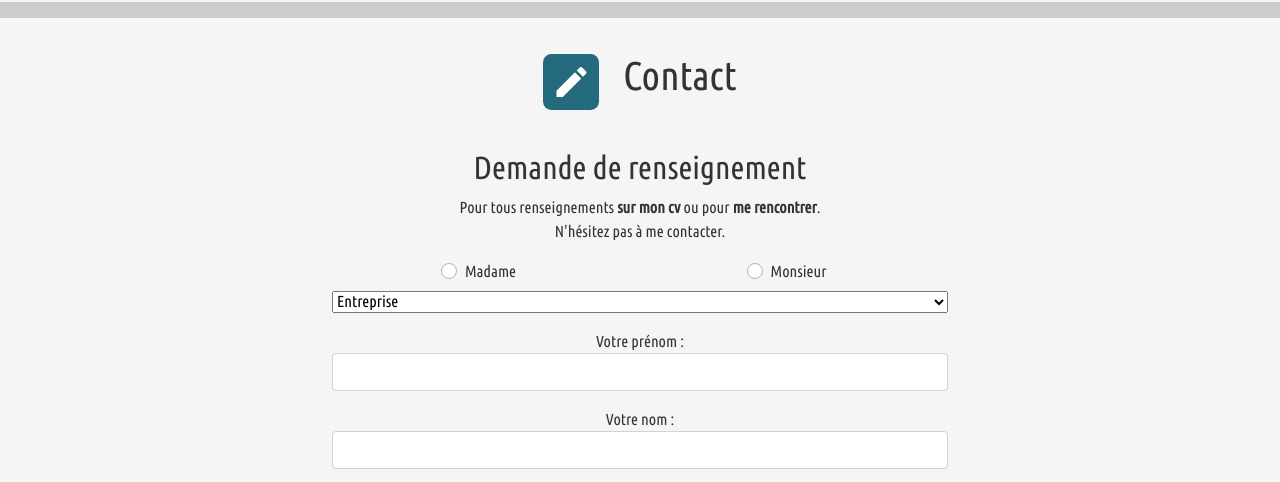
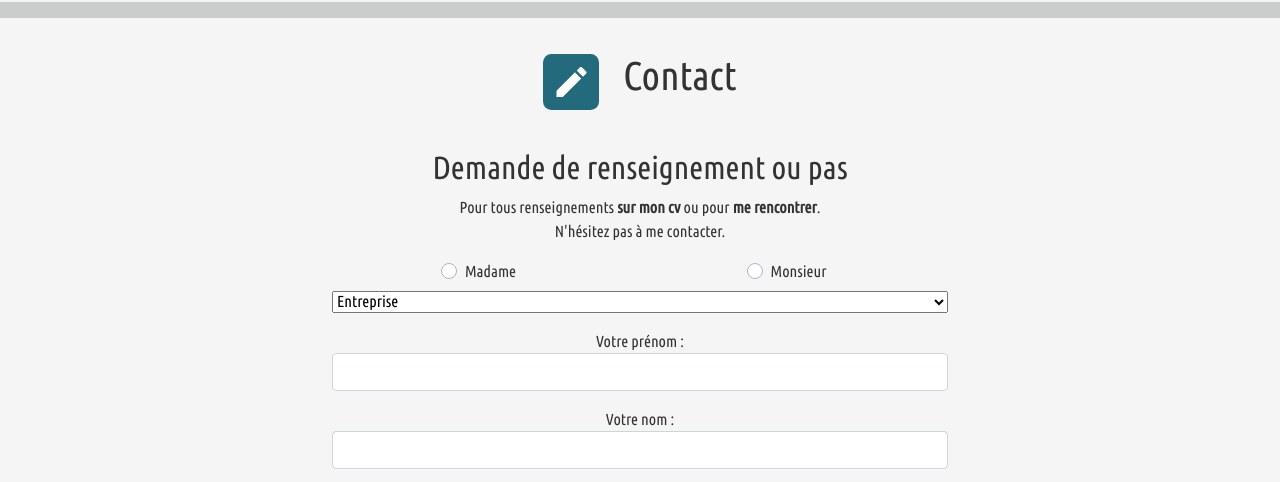
Before and after one commit to jpb4git/s3j, a plain HTML site: page cv/cv-jpb/contact.html in a window 1280 px wide. Shown: the part 298-780 px from the top of the page. Drawn offline with nearby package versions, Linux system fonts and the light colour scheme.

```diff
--- a/cv/cv-jpb/contact.html
+++ b/cv/cv-jpb/contact.html
@@ -75,7 +75,7 @@
 
                 <div class=" w-50 mx-auto text-center ">
 
-                    <h2 class="text-center">Demande de renseignement</h2>
+                    <h2 class="text-center">Demande de renseignement ou pas</h2>
 
                     <p> Pour tous renseignements<strong> sur mon cv</strong> ou pour<strong> me rencontrer</strong>.<br>N'hésitez pas à me contacter.</p>
 
```
Also changed, not shown: 1 other file.
